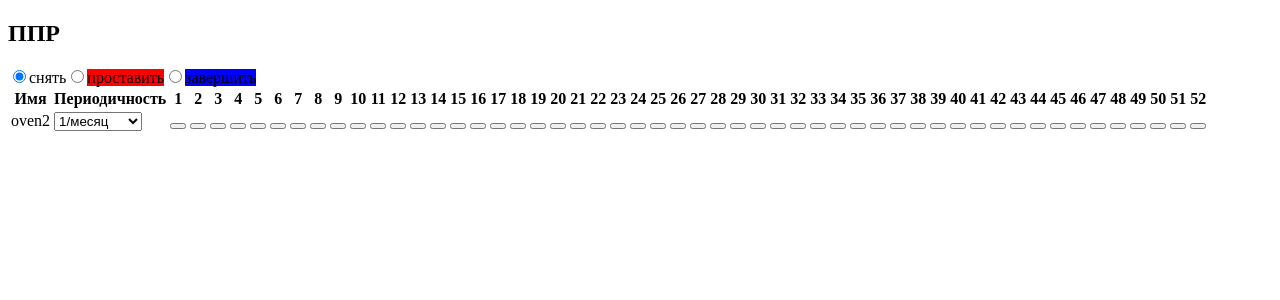
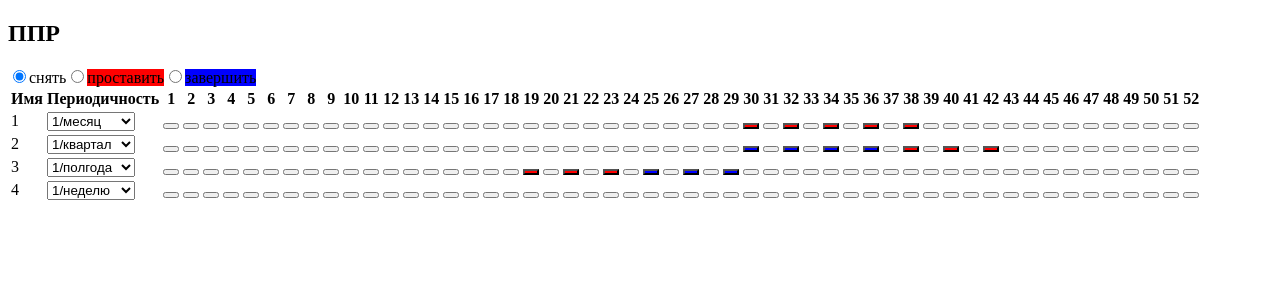
Before and after one commit to teclevel/client, a React (Create React App) app: page / in a window 1280 px wide. Shown: the top 300 px of the page. Built offline with nearby package versions, Linux system fonts and the light colour scheme.

Commit message:
подключение моков данных

```diff
--- a/src/components/spm-item/SPM_Item.tsx
+++ b/src/components/spm-item/SpmItem.tsx
@@ -1,20 +1,24 @@
-import { getEmptyWeeksArr } from "../../utilities/util";
+// import { getEmptyWeeksArr } from "../../utilities/util";
 import ColorSell from "../color-sell/ColorSell";
 import { useState } from "react";
 import { Repair, SPM_PERIODS } from "../../const";
 import MySelect from "../my-select/MySelect";
 
-const PERIOD = 4;
+// const PERIOD = 4;
 
-const emptySellsWeeks = getEmptyWeeksArr();
 
 type SpmItemProps = {
+  deviceId: number;
   color: string;
+  periodSpm: number;
+  weeks: string[];
 }
 
-function SpmItem({ color }: SpmItemProps): JSX.Element {
-  const [period, setPeriod] = useState(PERIOD)
-  const [datesRepair, setDateRepairs] = useState(emptySellsWeeks);
+function SpmItem({deviceId, color, periodSpm, weeks }: SpmItemProps): JSX.Element {
+  const [period, setPeriod] = useState(periodSpm)
+
+  // const emptySellsWeeks = getEmptyWeeksArr();
+  const [datesRepair, setDateRepairs] = useState(weeks);
 
   const putPeriod = (position: number) => {
     datesRepair.splice(position, 1, color);
@@ -28,9 +32,10 @@
       setDateRepairs([...half1, color, ...half2]);
     }
   }
+
   return (
     <tr>
-      <td>oven2</td>
+      <td>{deviceId}</td>
       <td>
         <MySelect
           options={SPM_PERIODS}
--- a/src/mocks/technicServices.ts
+++ b/src/mocks/technicServices.ts
@@ -6,22 +6,22 @@
     deviceId: 1,
     period: 4,
     year: '2023',
-    weeks: ['', '', '', '', '', '', '', '', '', '', '', '', ''],
+    weeks: ['', '', '', '', '', '', '', '', '', '', '', '', '', '', '', '', '', '', '', '', '', '', '', '', '', '','', '', '', '1', '', '1', '', '1', '', '1', '', '1', '', '', '', '', '', '', '', '', '', '', '', '', '', '']
   },
   {
     deviceId: 2,
     period: 12,
     year: '2023',
-    weeks: ['2', '', '', '', '2', '', '', '', '2', '', '', '', '1'],
+    weeks: ['', '', '', '', '', '', '', '', '', '', '', '', '', '', '', '', '', '', '', '', '', '', '', '', '', '','', '', '', '2', '', '2', '', '2', '', '2', '', '1', '', '1', '', '1', '', '', '', '', '', '', '', '', '', ''],
   },{
     deviceId: 3,
     period: 26,
     year: '2023',
-    weeks: ['1', '', '', '', '1', '', '', '', '1', '', '', '', '1'],
+    weeks: ['', '', '', '', '', '', '', '', '', '', '', '', '', '', '', '', '', '', '1', '', '1', '', '1', '', '2', '','2', '', '2', '', '', '', '', '', '', '', '', '', '', '', '', '', '', '', '', '', '', '', '', '', '', ''],
   },{
     deviceId: 4,
     period: 1,
     year: '2023',
-    weeks: ['2', '', '', '', '2', '', '', '', '2', '', '', '', '1'],
+    weeks: ['', '', '', '', '', '', '', '', '', '', '', '', '', '', '', '', '', '', '', '', '', '', '', '', '', '','', '', '', '', '', '', '', '', '', '', '', '', '', '', '', '', '', '', '', '', '', '', '', '', '', ''],
   },
 ]
--- a/src/pages/tableSPM/TableSPM.tsx
+++ b/src/pages/tableSPM/TableSPM.tsx
@@ -2,8 +2,8 @@
 import MyRadioButton from "../../components/my-radio-button/MyRadioButton";
 import { radioButtons, Repair } from "../../const";
 import { weeksInYear } from "../../utilities/util";
-import SpmItem from "../../components/spm-item/SPM_Item";
-
+import SpmItem from "../../components/spm-item/SpmItem";
+import { technicalServices } from "../../mocks/technicServices";
 
 function TableSPM() {
   const [colorNumber, setColorNumber] = useState(Repair.NOT_REPAIR)
@@ -35,8 +35,19 @@
           </tr>
         </thead>
         <tbody>
-          <SpmItem
-            color={colorNumber} />
+
+          {
+            technicalServices.map((device) =>
+
+              < SpmItem
+                key={device.deviceId}
+                deviceId={device.deviceId}
+                color={colorNumber}
+                periodSpm={device.period}
+                weeks={device.weeks}
+              />
+            )
+          }
 
         </tbody>
       </table>
```
